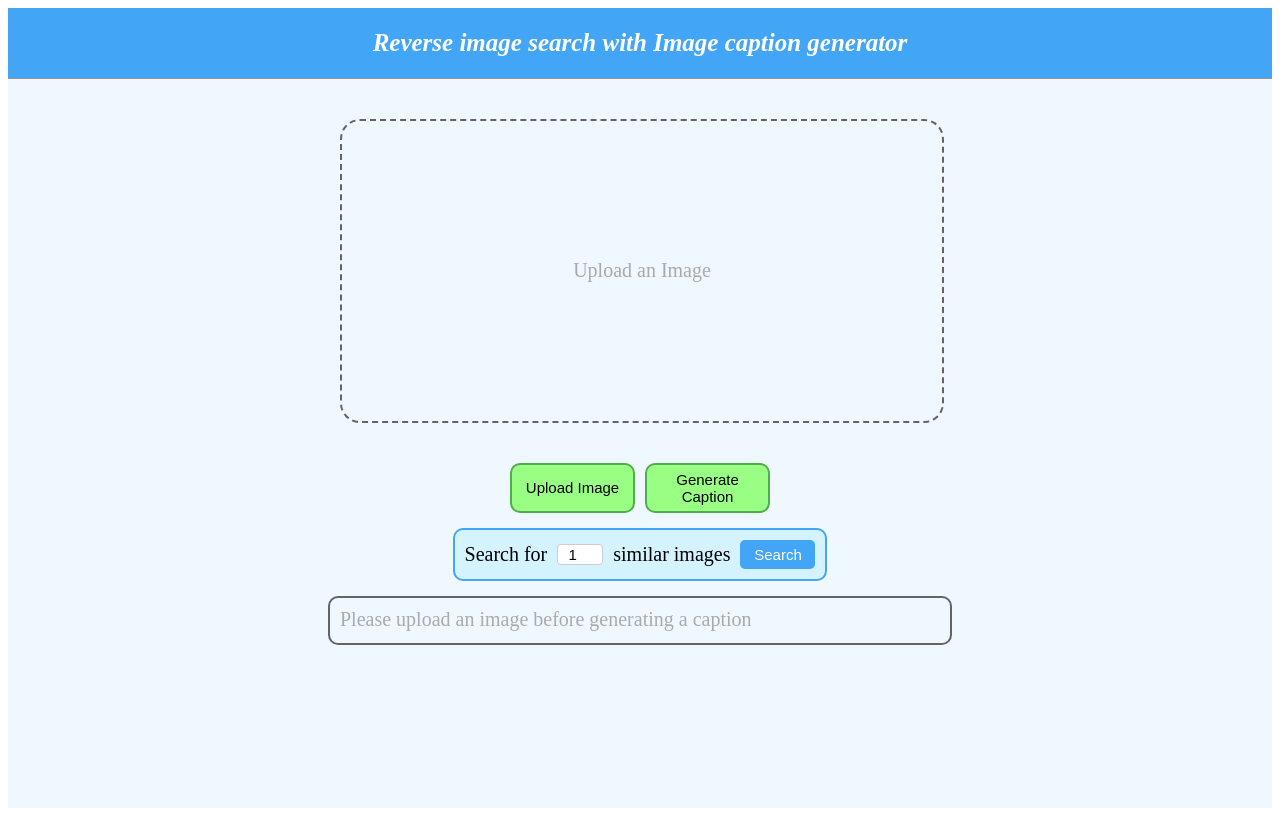
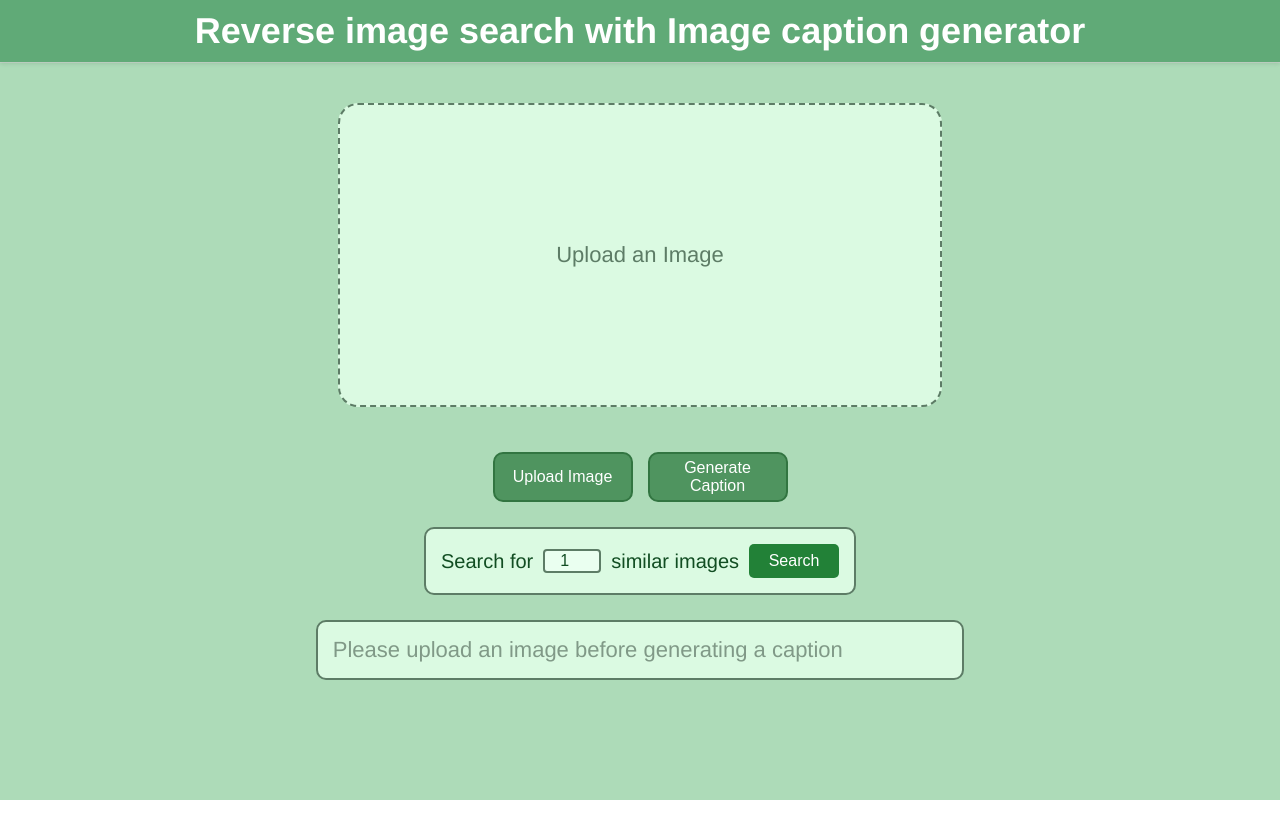
Before and after one commit to rararainnie/ai, a React (Create React App) app in the folder project/: page / in a window 1280 px wide. Built offline with nearby package versions, Linux system fonts and the light colour scheme.

Commit message:
updated front-end
-changed color

```diff
--- a/project/src/App.css
+++ b/project/src/App.css
@@ -1,4 +1,4 @@
-.bg {
+/* .bg {
   height: 100vh;
   background-color: #f0f8ff;
   color: black;
@@ -12,4 +12,26 @@
   opacity: 0.4;
   align-self: stretch;
   margin-bottom: 20px;
+} */
+body {
+  height: 100%;
+  margin: 0;
+  padding: 0;
 }
+
+.bg {
+  height: 100vh;
+  background-color: #addbb8;
+  color: #333;
+  display: flex;
+  flex-direction: column;
+  align-items: center;
+  font-family: 'Helvetica Neue', sans-serif;
+}
+
+.borderLine {
+  border-bottom: 1px solid #ccc;
+  opacity: 0.6;
+  align-self: stretch;
+  margin-bottom: 20px;
+}
--- a/project/src/component/OptionBox.css
+++ b/project/src/component/OptionBox.css
@@ -1,33 +1,37 @@
 .option-box-container {
   display: flex;
   align-items: center;
-  margin-top: 10px;
-  margin-bottom: 10px;
-  padding: 10px;
-  border: 2px solid #42a5f5;
+  margin-top: 15px;
+  margin-bottom: 15px;
+  padding: 15px;
+  border: 2px solid #5d7c66;
   border-radius: 10px;
-  background-color: #d4f3ff;
+  background-color: #dbfae2;
 }
 
 .option-box-container span {
+  color: #114d22;;
   font-size: 20px;
+  font-family: 'Helvetica Neue', sans-serif;
 }
 
 .number-input {
-  width: 40px;
+  width: 50px;
   margin-left: 10px;
   margin-right: 10px;
-  font-size: 15px;
+  font-size: 16px;
   text-align: center;
-  border: 1px solid #ccc;
+  border: 2px solid #5d7c66;
   border-radius: 4px;
+  background-color: #eafff0;
+  color: #114d22;;;
 }
 
 .show-button {
-  padding: 6px 12px;
-  width: 75px;
-  font-size: 15px;
-  background-color: #42a5f5;
+  padding: 8px 16px;
+  width: 90px;
+  font-size: 16px;
+  background-color: #228137;
   color: white;
   border: none;
   border-radius: 5px;
@@ -37,10 +41,51 @@
 }
 
 .show-button:hover {
-  background-color: #1e88e5;
+  background-color: #126123;
   transform: scale(1.05);
 }
 
 .show-button:active {
   transform: scale(1);
 }
+
+/* Uncomment and adapt as needed */
+
+label {
+  width: 80px;
+  height: 50px;
+  background: #e0e0e0;
+  border-radius: 25px;
+  box-shadow: inset 0px 5px 15px rgba(0, 0, 0, 0.2),
+    inset 0px -5px 15px rgba(255, 255, 255, 0.2);
+  cursor: pointer;
+  transition: background 0.5s;
+  display: flex;
+  margin: 0 5px;
+}
+
+label:after {
+  content: "";
+  margin: 3px;
+  width: 40px;
+  height: 40px;
+  background: linear-gradient(180deg, #f0f0f0, #d0d0d0);
+  border-radius: 50%;
+  box-shadow: 0px 5px 10px rgba(0, 0, 0, 0.1);
+  transition: transform 0.5s, background 0.5s;
+  transform: translateX(0);
+}
+
+input[type="checkbox"] {
+  visibility: hidden;
+}
+
+input[type="checkbox"]:checked + label {
+  background: #007bff;
+  color: white;
+}
+
+input[type="checkbox"]:checked + label:after {
+  transform: translateX(34px);
+  background: linear-gradient(180deg, #0056b3, #007bff);
+}
--- a/project/src/component/UploadBox.css
+++ b/project/src/component/UploadBox.css
@@ -1,5 +1,100 @@
 .upload-box {
+  width: 60%;
+  display: flex;
+  flex-direction: column;
+  align-items: center;
+  gap: 10px;
+}
+
+.image-box {
   width: 600px;
+  height: 300px;
+  border: 2px dashed #5d7c66;
+  border-radius: 20px;
+  display: flex;
+  align-items: center;
+  justify-content: center;
+  margin: 20px auto;
+  background-color: #dbfae2;
+}
+
+.placeholder {
+  color: #5d7c66;
+  font-size: 22px;
+  font-family: 'Helvetica Neue', sans-serif;
+}
+
+.uploaded-image {
+  width: 95%;
+  height: 90%;
+  border-radius: 10px;
+  box-shadow: 0px 4px 8px rgba(0, 0, 0, 0.5);
+  object-fit: fill;
+}
+
+.button-group {
+  display: flex;
+  justify-content: center;
+  gap: 15px;
+}
+
+.custom-button {
+  margin-top: 15px;
+  width: 140px;
+  height: 50px;
+  border: none;
+  border-radius: 10px;
+  background-color: #4f945f;
+  border: 2px solid #327541;
+  font-size: 16px;
+  color: white;
+  cursor: pointer;
+  transition: background-color 0.3s, transform 0.2s;
+}
+
+.custom-button:hover {
+  background-color: #327541;
+  transform: scale(1.05);
+}
+
+.custom-button:active {
+  transform: scale(1);
+}
+
+.generate-caption-button {
+  background-color: #4f945f;
+  border: 2px solid #327541;
+}
+
+.generate-caption-button:hover {
+  background-color: #327541;
+  transform: scale(1.05);
+}
+
+.caption-box {
+  padding: 15px;
+  width: 80%;
+  border: 2px solid #5d7c66;
+  border-radius: 10px;
+  font-size: 22px;
+  color: #5d7c66;
+  background-color: #dbfae2;
+}
+
+.await {
+  color: #809987;
+}
+
+.predicted {
+  color: #5d7c66;
+}
+
+.error {
+  color: #dc3545;
+}
+
+/* .upload-box {
+  width: 40%;
   display: flex;
   flex-direction: column;
   align-items: center;
@@ -42,15 +137,15 @@
   height: 50px;
   border: none;
   border-radius: 10px;
-  background-color: #98ff84;
-  border: 2px solid #4fad4c;
+  background-color: rgb(221, 221, 221);
+  border: 2px solid #757675;
   font-size: 15px;
   cursor: pointer;
   transition: background-color 0.3s, transform 0.2s;
 }
 
 .custom-button:hover {
-  background-color: #4fad4c;
+  background-color: #757675;
   transform: scale(1.05);
 }
 
@@ -87,4 +182,4 @@
 
 .error {
   color: red;
-}
+} */
--- a/project/src/component/navBar.css
+++ b/project/src/component/navBar.css
@@ -1,4 +1,4 @@
-.nav {
+/* .nav {
   background-color: #42a5f5;
   width: 100%;
   margin: 0 auto;
@@ -9,4 +9,20 @@
   font-size: 25px;
   font-style: italic;
   color: white;
+} */
+
+.nav {
+  width: 100%;
+  margin: 0 auto;
+  text-align: center;
+  background-color: #60aa77;
+  padding: 10px 0;
+  box-shadow: 0 2px 4px rgba(0, 0, 0, 0.1);
 }
+
+.nav h1 {
+  color: #ffffff;
+  font-size: 36px;
+  margin: 0;
+  font-family: 'Helvetica Neue', sans-serif;
+}
```
